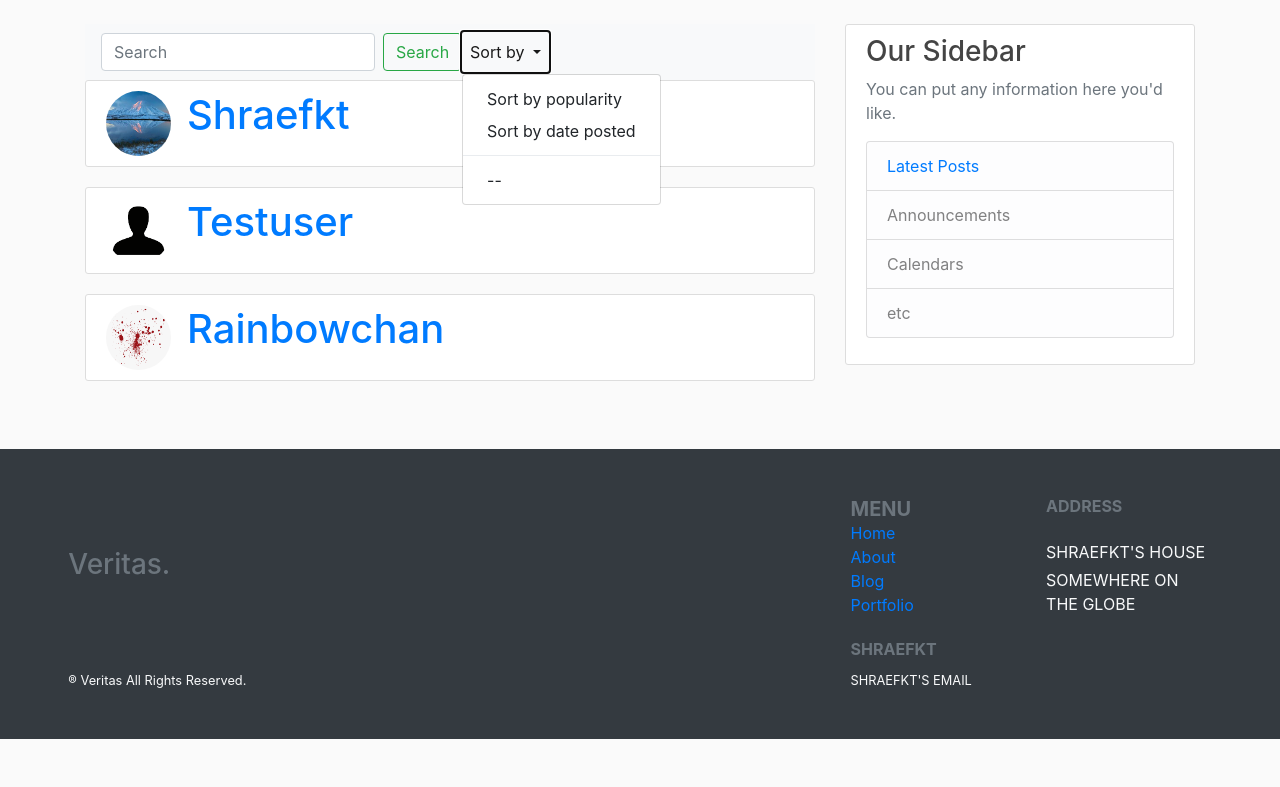
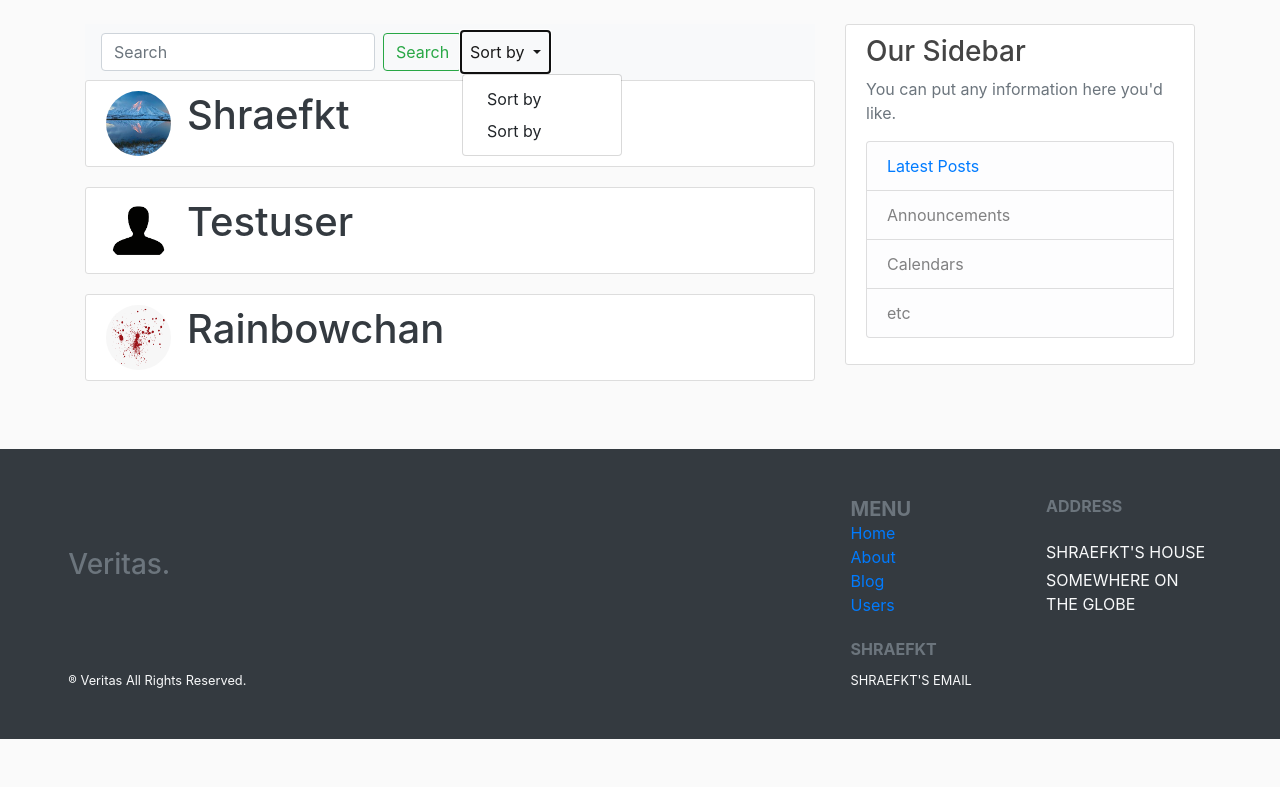
Before and after one commit to Shraefkt/django-blog, a Django app: page /publicprofileslist/ in a window 1280 px wide, after a click on "Sort by". Shown: the part 56-843 px from the top of the page. Run offline with Django 3.2, Linux system fonts and the light colour scheme; data comes from the database, SQL or seed files in the repository; both versions use the stored data as it was after the commit; some libraries are stand-ins or nearby versions.

Commit message:
YAY
still one bug with user search pagination though

```diff
--- a/blog/templates/blog/about.html
+++ b/blog/templates/blog/about.html
@@ -6,7 +6,7 @@
       <hr class="my-4">
       <p>#New functionality is implemented everyday</p>
       <p class="lead">
-        <a class="btn btn-primary btn-lg bg-steel" href="/publicprofiles/1" role="button">Check out my posts!</a>
+        <a class="btn btn-primary btn-lg bg-steel" href="/publicprofiles/1" role="button">Check out my profile!</a>
       </p>
     </div>
 
--- a/blog/templates/blog/base.html
+++ b/blog/templates/blog/base.html
@@ -93,7 +93,7 @@
                                  <li><a href = "/index">Home</a></li>
                                  <li><a href = "/about">About</a></li>
                                  <li><a href = "/">Blog</a></li>
-                                 <li><a href = "/user/Shraefkt/">Portfolio</a></li>
+                                 <li><a href = "/publicprofileslist">Users</a></li>
                              </ul>
                          </div>
                          <div class="col-xl-2 col-md-4 col-sm-4 col-12">
--- a/blog/templates/blog/home.html
+++ b/blog/templates/blog/home.html
@@ -26,7 +26,7 @@
         <img class = "rounded-circle article-img" src = "{{post.author.profile.image.url}}">
         <div class="media-body rounded">
           <div class="article-metadata">
-            <a class="mr-2" href="{%url 'user-posts' post.author.username %}">{{ post.author }}</a>
+            <a class="mr-2" href="{% url 'publicprofiles' post.author.id%}">{{ post.author }}</a>
             <small class="text-muted">{{ post.date_posted }}</small>
           </div>
           <h2 class="article-title">{{ post.title }}</h2>
--- a/blog/templates/blog/post_detail.html
+++ b/blog/templates/blog/post_detail.html
@@ -5,7 +5,7 @@
       <img class = "rounded-circle article-img" src = "{{object.author.profile.image.url}}">
       <div class="media-body">
         <div class="article-metadata">
-          <a class="mr-2" href="{%url 'user-posts' object.author.username %}">{{ object.author }}</a>
+          <a class="mr-2" href="{% url 'publicprofiles' object.author.id%}">{{ object.author }}</a>
           <small class="text-muted">{{ object.date_posted }}</small>
           {%if object.author == user%}
           <div>
--- a/django_project1/urls.py
+++ b/django_project1/urls.py
@@ -27,5 +27,6 @@ urlpatterns = [
     path("logout/",auth_views.LogoutView.as_view(template_name = "users/logout.html"), name = "logout"),
     path("profile/",user_views.profile, name = "profile"),
     path("publicprofileslist/",user_views.PublicProfilesListView.as_view(template_name = "users/public_profile_list.html"),name = "publicprofileslist"),
-    path("publicprofiles/<int:pk>/",user_views.PublicProfileDetailView.as_view(template_name = "users/public_profile_detail.html"),name = "publicprofiles")
+    path("publicprofiles/<int:pk>/",user_views.PublicProfileDetailView.as_view(template_name = "users/public_profile_detail.html"),name = "publicprofiles"),
+    path('publicprofileslist/search', user_views.PublicProfilesSearchResultsPostListView.as_view(template_name = "users/public_profile_list.html"), name="user-search")
 ] + static(settings.MEDIA_URL, document_root=settings.MEDIA_ROOT)
--- a/users/templates/users/public_profile_detail.html
+++ b/users/templates/users/public_profile_detail.html
@@ -7,6 +7,7 @@
           <h2 class="account-heading">{{ object.username }}'s Profile</h2>
           <p class="text-secondary">{{ object.email }}</p>
           <p>{{object.profile.bio}}</p>
+          <a class="btn btn-primary btn-lg bg-steel" href="{%url 'user-posts' object.username %}" role="button">My posts</a>
         </div>
       </div>
     </div>
--- a/users/templates/users/public_profile_list.html
+++ b/users/templates/users/public_profile_list.html
@@ -1,8 +1,8 @@
 {%extends "blog/base.html"%}
 {%block content%}
   <nav class="navbar navbar-expand-lg navbar-light bg-light">
-      <form action="{% url 'post-search' %}" method="get" class="form-inline my-2 my-lg-0">
-          <input name = "blogs_search_request" class="form-control mr-sm-2" type="text" placeholder="Search" aria-label="Search">
+      <form action="{% url 'user-search' %}" method="get" class="form-inline my-2 my-lg-0">
+          <input name = "users_search_request" class="form-control mr-sm-2" type="text" placeholder="Search" aria-label="Search">
           <button class="btn btn-outline-success my-2 my-sm-0" type="submit">Search</button>
       </form>
       <div class="collapse navbar-collapse" id="navbarSupportedContent">
@@ -12,11 +12,8 @@
               Sort by
             </a>
             <div class="dropdown-menu mb-4" aria-labelledby="navbarDropdown">
-              <a class="dropdown-item" href="/likes">Sort by popularity</a>
-              <a class="dropdown-item" href="/">Sort by date posted</a>
-              <div class="dropdown-divider"></div>
-              <a class="dropdown-item" href="#">--</a>
-            </div>
+              <a class="dropdown-item" href="#">Sort by </a>
+              <a class="dropdown-item" href="#">Sort by </a>
           </li>
         </ul>
       </div>
@@ -25,7 +22,7 @@
   {%for user in users%}
       <article class="media content-section">
         <img class = "rounded-circle article-img" src = "{{user.profile.image.url}}">
-            <h1><a class="mr-2" href="{% url 'publicprofiles' user.id%}">{{ user.username }}</a></h1>
+            <h1><a class="text-dark mr-2" href="{% url 'publicprofiles' user.id%}">{{ user.username }}</a></h1>
       </article>
   {%endfor%}
 
--- a/users/views.py
+++ b/users/views.py
@@ -4,7 +4,7 @@ from .forms import UserRegisterForm,UserUpdateForm,ProfileUpdateForm
 from django.contrib.auth.decorators import login_required
 from .models import User
 from django.views.generic import DetailView,ListView
-
+from django.db.models import Q
 # Create your views here.
 
 def register(request):
@@ -48,3 +48,14 @@ class PublicProfilesListView(ListView):
     context_object_name = "users"
     #ordering = ["-date_posted"]
     paginate_by = 5
+class PublicProfilesSearchResultsPostListView(PublicProfilesListView):
+    def get_queryset(self):
+        query = self.request.GET.get('users_search_request')
+        object_list = User.objects.filter(
+            Q(username__icontains=query)
+        )
+        return object_list
+    def get_context_data(self, **kwargs):
+        context = super().get_context_data(**kwargs)
+        context['query'] = self.request.GET.get("usersblogs_search_request")
+        return context
```
Also changed, not shown: db.sqlite3.
